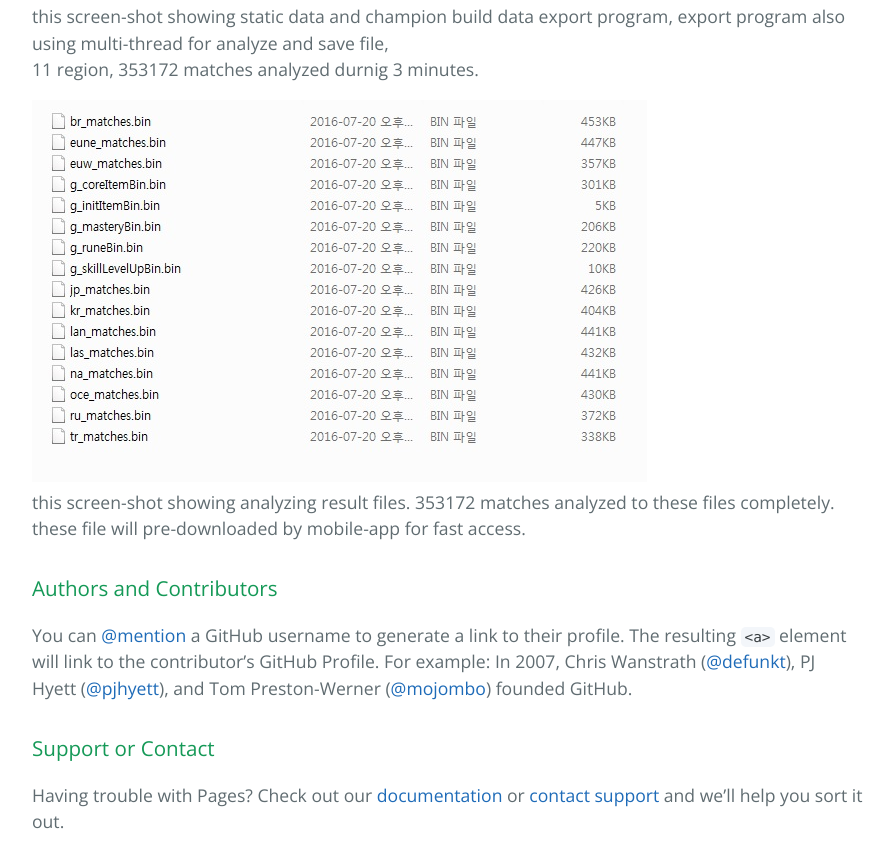
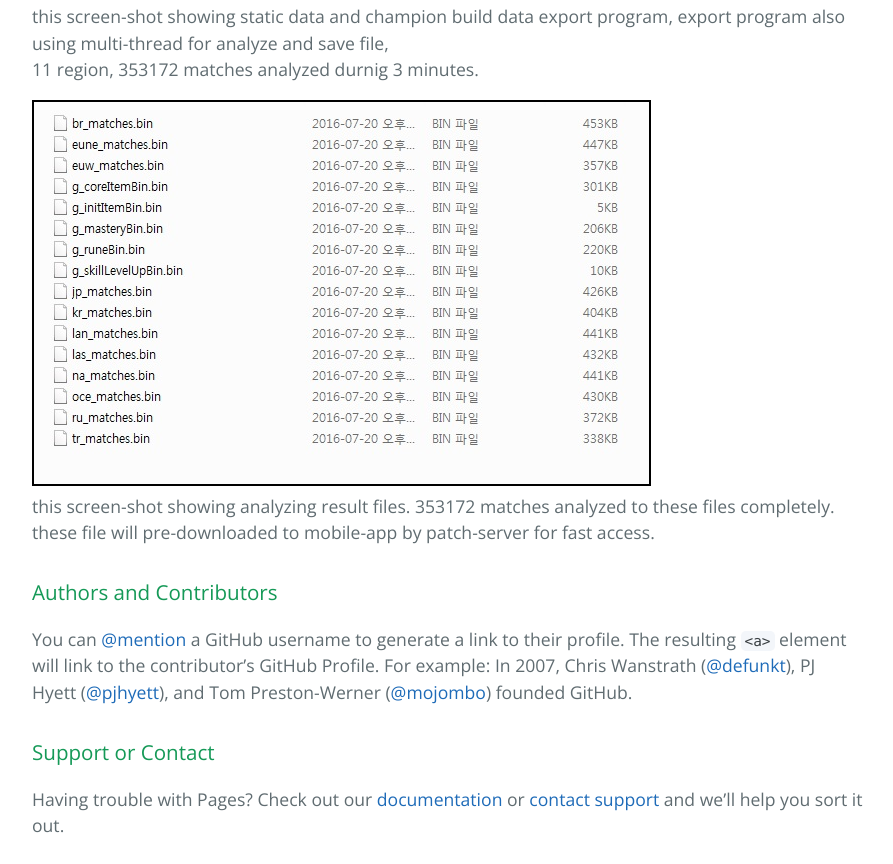
Before and after one commit to GDev77/LBA, a plain HTML site: page index.html in a window 1280 px wide. Shown: the part 1326-2190 px from the top of the page, without its empty margins (192-1085 px from the left). Drawn offline with nearby package versions, Linux system fonts and the light colour scheme.

Commit message:
Add files via upload

```diff
--- a/index.html
+++ b/index.html
@@ -37,9 +37,9 @@
 this screen-shot showing static data and champion build data export program, export program also using multi-thread for analyze and save file, <br>
 11 region, 353172 matches analyzed durnig 3 minutes.
 </p>
-<p><img src="image/LBA_S01.jpg"><br>
+<p><img src="image/LBA_S01.jpg" style="border:2px solid black"><br>
 this screen-shot showing analyzing result files. 353172 matches analyzed to these files completely.<br>
-these file will pre-downloaded by mobile-app for fast access.
+these file will pre-downloaded to mobile-app by patch-server for fast access.
 </p>
 
 <h3>
```
